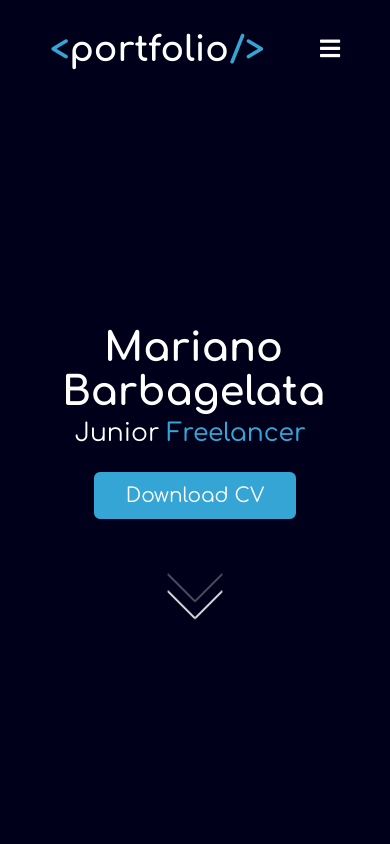
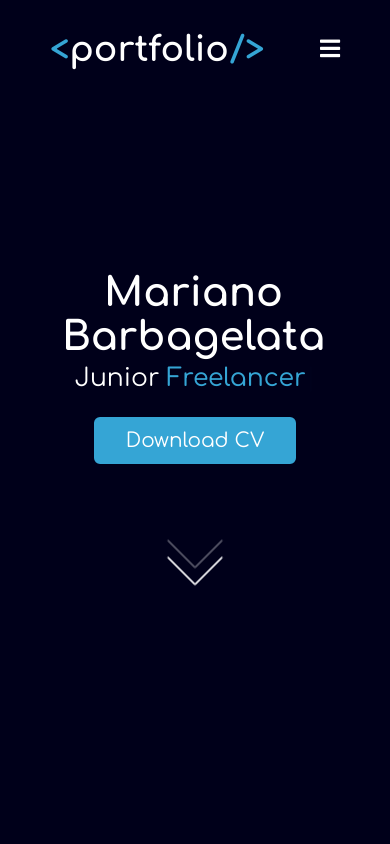
Before and after one commit to MarianoBarbagelata/MarianoBarbagelata.github.io, a plain HTML site: page index.html in a window 390 px wide. Shown: the top 844 px of the page. Drawn offline with nearby package versions, Linux system fonts and the light colour scheme.

Commit message:
Add files via upload

```diff
--- a/style.css
+++ b/style.css
@@ -740,21 +740,25 @@ footer span a:hover {
 }
 
 @media (max-width: 1104px) {
+	.home .home-content {
+		margin-top: -110px;
+	}
+
 	.about .about-content .left img {
 		height: 350px;
 		width: 350px;
 	}
 
 	.scroll-down span:nth-child(1) {
-		transform: translate(-100px, -100px);
+		transform: translate(-85px, -85px);
 	}
 
 	.scroll-down span:nth-child(2) {
-		transform: translate(-85px, -85px);
+		transform: translate(-70px, -70px);
 	}
 
 	.scroll-down span:nth-child(3) {
-		transform: translate(-70px, -70px);
+		transform: translate(-55px, -55px);
 	}
 }
 
```
